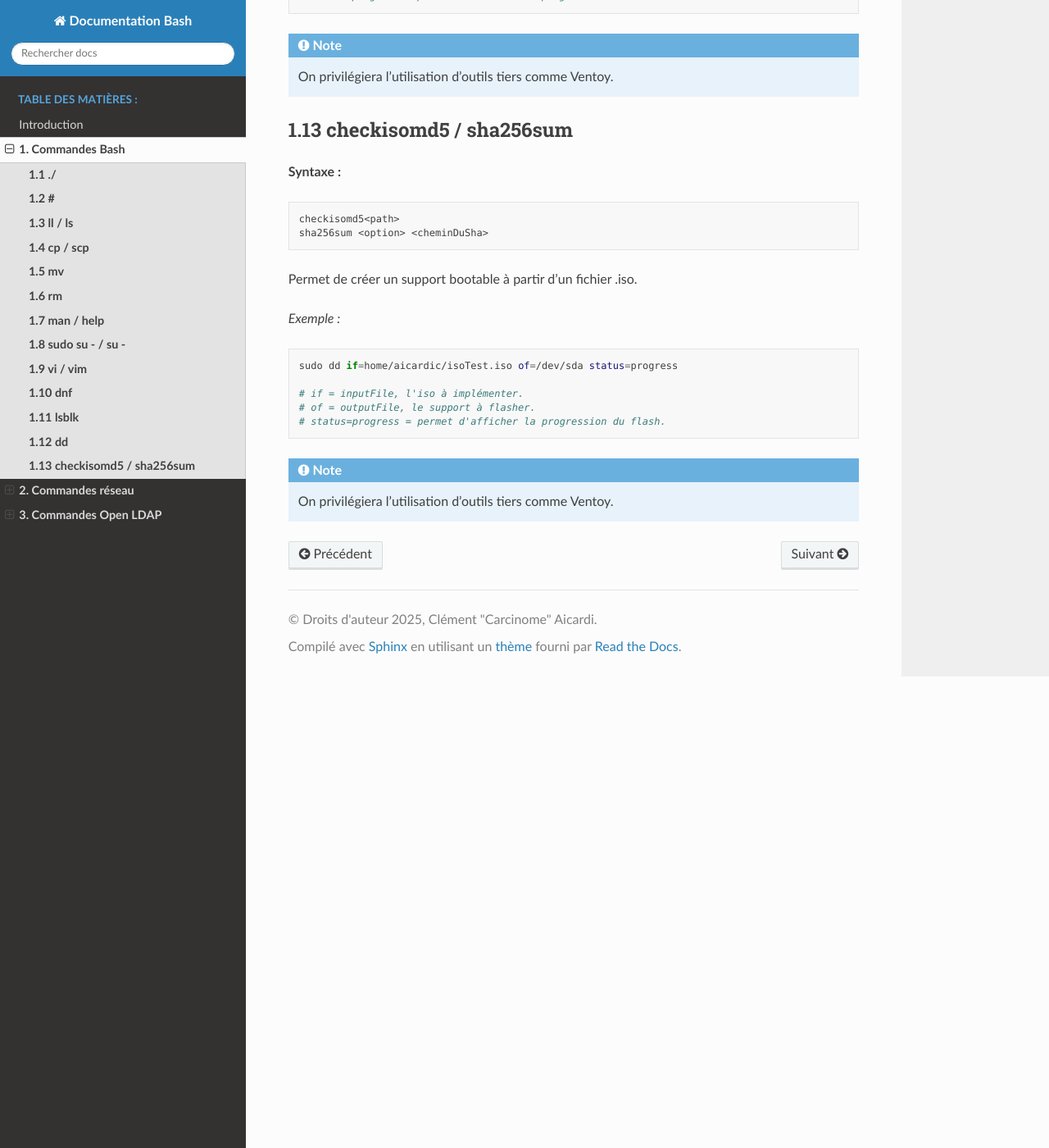
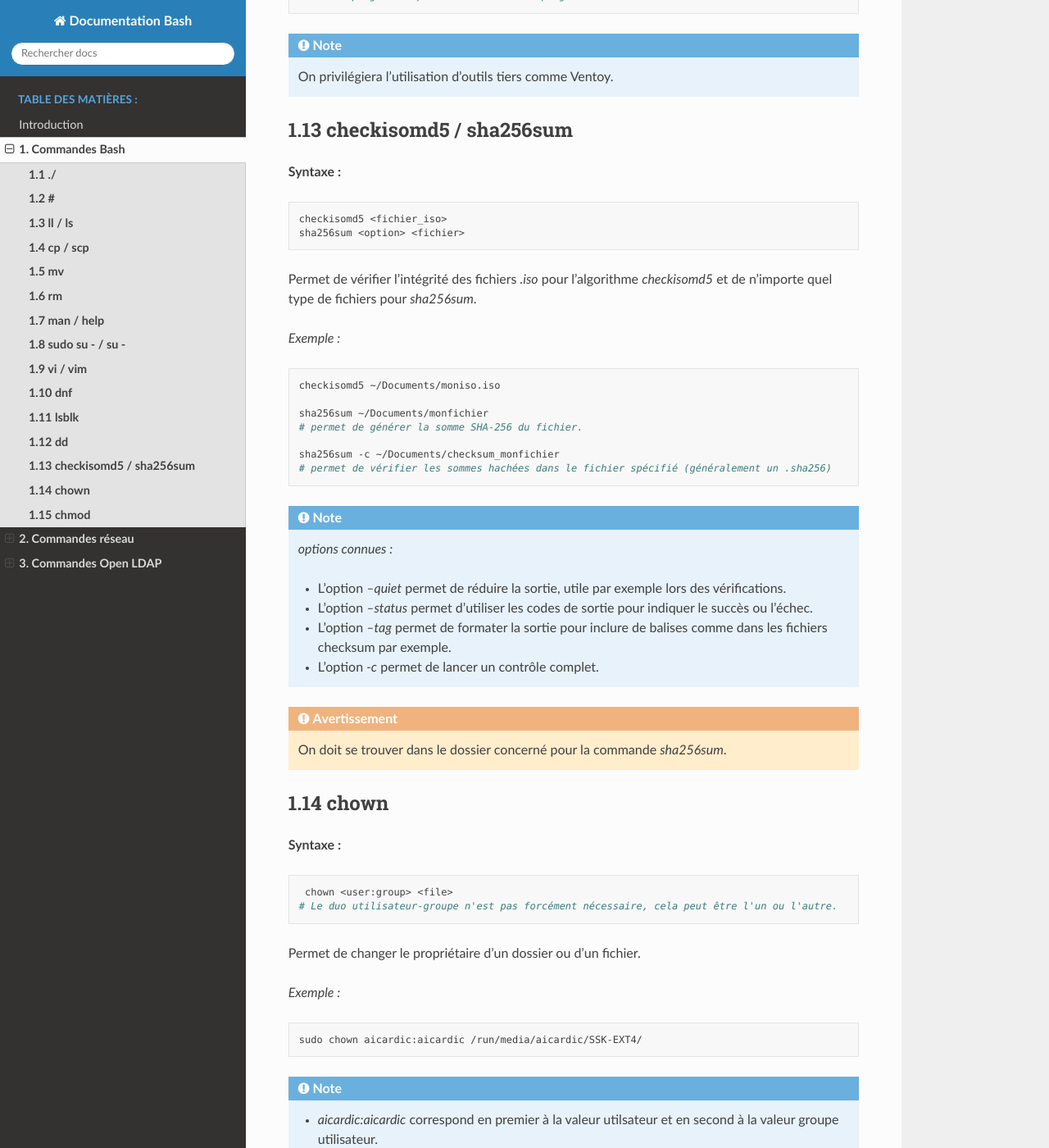
Before and after one commit to Carcinome/documentationBash, a Sphinx documentation site: the page built from source/commandes_bash.rst, in a window 1280 px wide and 1400 px high, scrolled down 8121 px. Shown: the whole window at 82% size. Built offline with Sphinx 7.4.7 and the Read the Docs theme 3.1.0, drawn with Linux system fonts in a browser that asks for light colours; some of the changed text lies outside the part shown.

Commit message:
Ajout de documentation

```diff
--- a/source/commandes_bash.rst
+++ b/source/commandes_bash.rst
@@ -395,22 +395,99 @@ Permet de créer un support bootable à partir d'un fichier .iso.
 
 .. code-block:: bash
 
-    checkisomd5<path>
-    sha256sum <option> <cheminDuSha>
+    checkisomd5 <fichier_iso>
+    sha256sum <option> <fichier>
 
 
-Permet de créer un support bootable à partir d'un fichier .iso.
+Permet de vérifier l'intégrité des fichiers *.iso* pour l'algorithme `checkisomd5` et de n'importe quel type de fichiers pour `sha256sum`.
 
 *Exemple :*
 
 .. code-block:: bash
 
-    sudo dd if=home/aicardic/isoTest.iso of=/dev/sda status=progress
+   checkisomd5 ~/Documents/moniso.iso
 
-    # if = inputFile, l'iso à implémenter.
-    # of = outputFile, le support à flasher.
-    # status=progress = permet d'afficher la progression du flash.
+   sha256sum ~/Documents/monfichier
+   # permet de générer la somme SHA-256 du fichier.
+
+   sha256sum -c ~/Documents/checksum_monfichier
+   # permet de vérifier les sommes hachées dans le fichier spécifié (généralement un .sha256)
+
+.. note:: *options connues :*
+
+    - L'option `--quiet` permet de réduire la sortie, utile par exemple lors des vérifications.
+    - L'option `--status` permet d'utiliser les codes de sortie pour indiquer le succès ou l'échec.
+    - L'option `--tag` permet de formater la sortie pour inclure de balises comme dans les fichiers checksum par exemple.
+    - L'option `-c` permet de lancer un contrôle complet.
+
+.. warning::
+
+    On doit se trouver dans le dossier concerné pour la commande `sha256sum`.
+
+
+**1.14 chown**
+^^^^^^^^^^^^^^
+
+**Syntaxe :**
+
+.. code-block:: bash
+
+    chown <user:group> <file>
+   # Le duo utilisateur-groupe n'est pas forcément nécessaire, cela peut être l'un ou l'autre.
+
+Permet de changer le propriétaire d'un dossier ou d'un fichier.
+
+*Exemple :*
+
+.. code-block:: bash
+
+    sudo chown aicardic:aicardic /run/media/aicardic/SSK-EXT4/
+
 
 .. note::
 
-    On privilégiera l'utilisation d'outils tiers comme Ventoy.
+    - `aicardic:aicardic` correspond en premier à la valeur utilsateur et en second à la valeur groupe utilisateur.
+    - Chaque valeur est optionnelle, cela peut être un groupe qui devient propriétaire ou juste un seul utilisateur.
+
+
+**1.15 chmod**
+^^^^^^^^^^^^^^
+
+**Syntaxe :**
+
+.. code-block:: bash
+
+     chmod <option> <mode> <file>
+
+
+Permet de modifier les autorisations d'accès à un fichier ou dossier.
+
+*Exemple :*
+
+.. code-block:: bash
+
+    chmod 700 ~/Documents/fichier
+    chmod -R 664 ~/Documents/dossierTest
+    # ici en mode octal.
+    chmod ugo+rw ~/Documents/fichier
+    # ici en mode setuid/setgid.
+
+.. note::
+
+    Concernant les modes *setuid/setgid*, les types d'autorisations appliquables sont les suivants :
+
+        - `r` : lecture.
+        - `w` : écriture.
+        - `x` : exécution (ou parcours pour les répertoires).
+        - `X` : exécuction dans le cas où le fichier est un répertoire ou si il a déjà une autorisation d'exécution par une catégorie d'utilisateur.
+        - `s` : utiliser l'ID du propriétaire ou du groupe propriétaire du fichier lors de son exécution.
+        - `t` : permet d'indiquer que seul le propriétaire du repértoire ou du fichier en question peut supprimer cedit fichier.
+        - `u` : définit les droits utilisateur.
+        - `g` : définit les droits groupe.
+        - `o` : définit les droits pour "autre".
+
+.. note:: *options connues :*
+
+    - L'option `-R` permet d'appliquer les modifications de manière récursive.
+    - L'option `-c` permet de ne décrire que les fichiers dont les permissions ont réllement changé.
+    - L'option `-v` permet d'afficher les modifications apportées.
```
Also changed, not shown: 9 other files.
